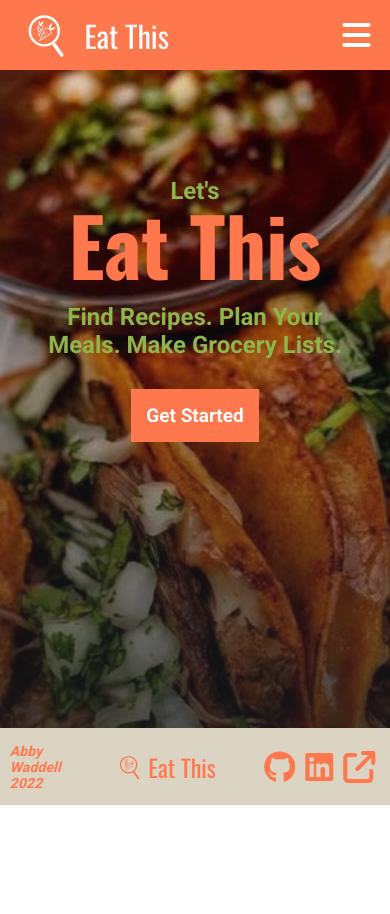
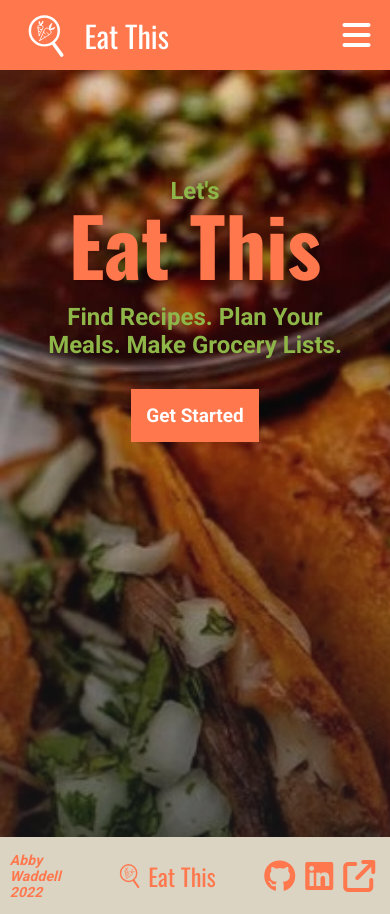
Before and after one commit to WAbby404/eat-this, a React (Create React App) app: page / in a window 390 px wide. Before the commit the page ends 844 px from the top, so only its background shows below. Built offline with nearby package versions, Linux system fonts and the light colour scheme.

Commit message:
Homepage image issue fixed

```diff
--- a/src/App.css
+++ b/src/App.css
@@ -0,0 +1,8 @@
+.App{
+    position: relative;
+    min-height: 100vh;
+}
+
+body, html {
+    height: 100%;
+}
--- a/src/styles/Footer.scss
+++ b/src/styles/Footer.scss
@@ -4,6 +4,11 @@
 .footer{
     padding: 14.5px 0;
     background-color: rgb(219, 212, 195);
+    position:absolute;
+    left:0;
+    bottom:0;
+    right:0;
+    z-index: 99;
 
     p{
         font-style: italic;
--- a/src/styles/Home.scss
+++ b/src/styles/Home.scss
@@ -5,16 +5,17 @@
     background-image:
         linear-gradient(to top, rgba(27, 27, 29, 0.705), rgba(255, 255, 255, 0)),
         url('../images/hero.webp');
+    background-color: aquamarine;
     background-repeat: no-repeat;
-    width: 100%;
     background-size: cover;
     z-index: -1;
+    min-height: 100%;
 }
 
 .hero__wrapper{
     @include wrapper;
     @include flex(center, column);
-    padding: 150px 0 13% 0;
+    padding: 225px 0;
 }
 
 // Hero Text
@@ -68,13 +69,10 @@
             linear-gradient(to top, rgba(27, 27, 29, 0.705), rgba(255, 255, 255, 0)),
             url('../images/hero.webp');
         background-repeat: no-repeat;
-        width: 100%;
         background-size: cover;
         z-index: -1;
-        height: 81.7vh;
-        min-height: 350px;
+        min-height: 100vh;
     }
-
 
     .hero__wrapper{
         padding-top: 15vh;
@@ -94,9 +92,6 @@
 }
 
 @media (max-width: 400px){
-    .hero{
-        height: 78vh;
-    }
     .hero__title{
         font-size: 5rem;
     }
```
